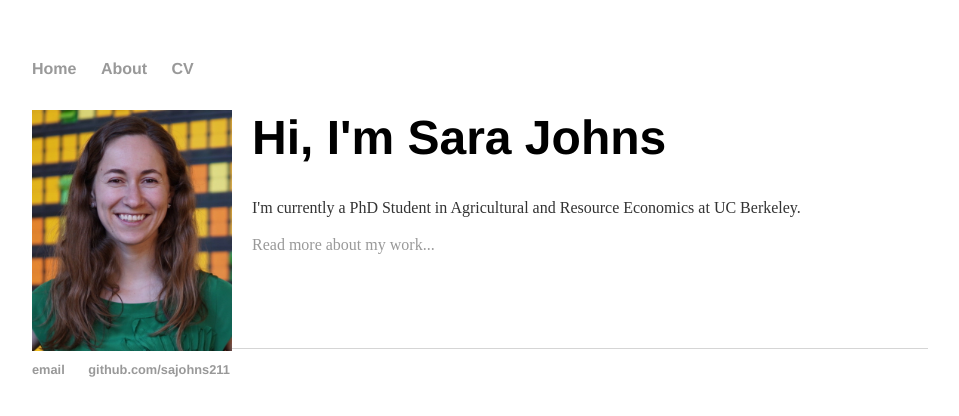
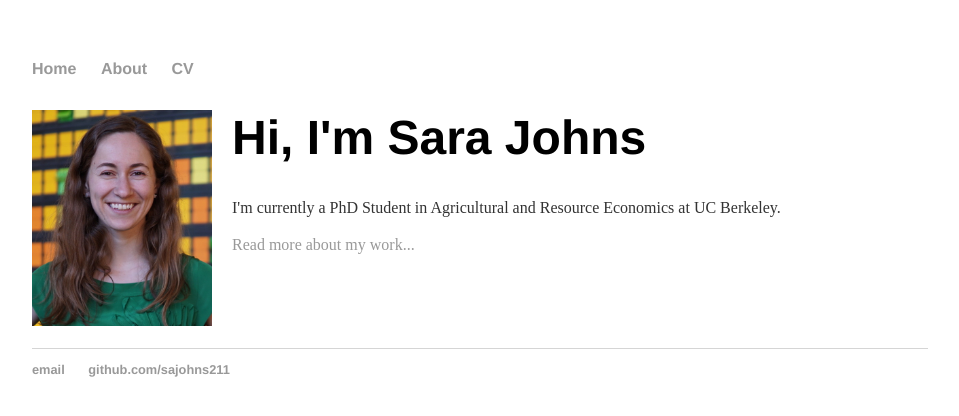
Before and after one commit to sajohns211/sajohns211.github.io, a Jekyll site: the page built from index.html, in a window 1280 px wide. Shown: the top 416 px of the page, without its empty margins (160-1119 px from the left). Built offline with Jekyll 4.4.1, drawn with Linux system fonts in a browser that asks for light colours.

Commit message:
Update index.html

```diff
--- a/index.html
+++ b/index.html
@@ -10,7 +10,7 @@
 </style>
 
 <div class="blurb">
-	<img src="assets/Johns_Picture.jpg" width=200 alt="hi" class="inline" align="left" img style="float: left; padding-right: 20px;"/>
+	<img src="assets/Johns_Picture.jpg" width=180 alt="hi" class="inline" align="left" img style="float: left; padding-right: 20px;"/>
 	<h1>Hi, I'm Sara Johns</h1>
 	<p>I'm currently a PhD Student in Agricultural and Resource Economics at UC Berkeley.</p>
 </div><!-- /.blurb -->
```
